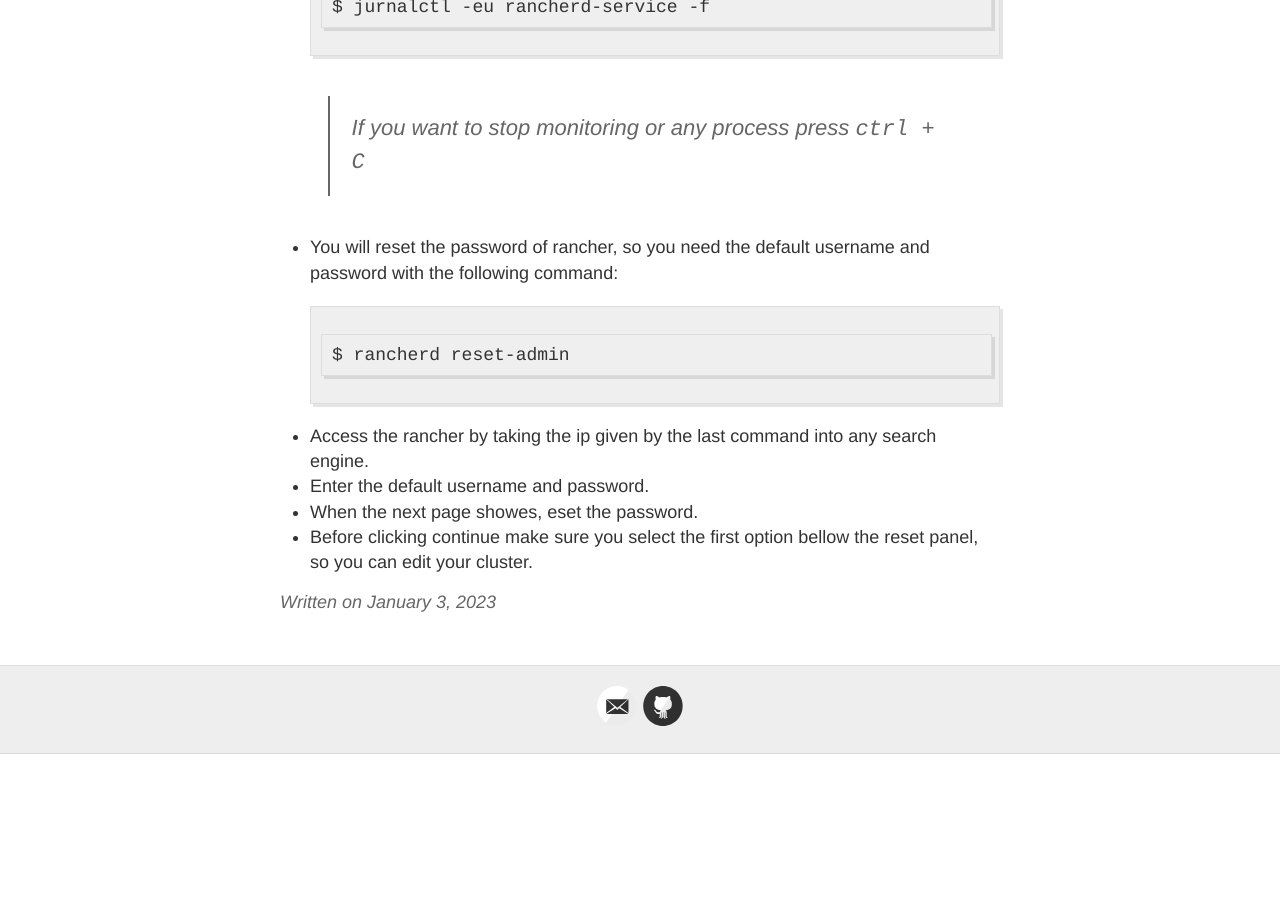
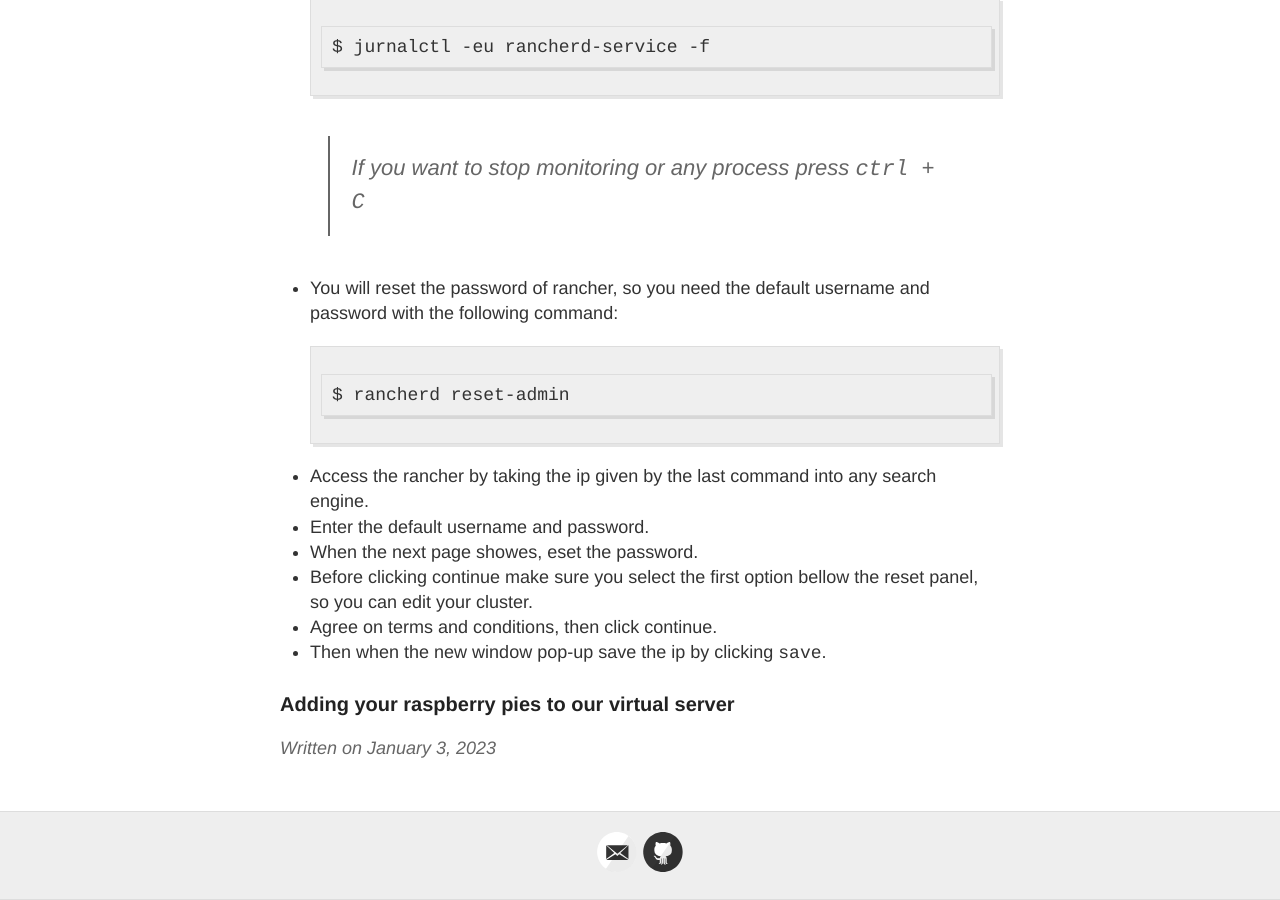
Before and after one commit to hermassest/hermassest.github.io, a Jekyll site: the page built from _posts/2023-01-03-Build-Your-Own-Raspberry-Pi-Cluster.md, in a window 1280 px wide and 900 px high, scrolled down 4017 px. Built offline with Jekyll 4.4.1, drawn with Linux system fonts in a browser that asks for light colours; our own code applies the rules of GitHub Pages for plain Markdown files; before the commit the page ends 4771 px from its top, so only the background shows below that; some of the changed text lies outside the part shown.

Commit message:
Update 2023-01-03-Build-Your-Own-Raspberry-Pi-Cluster.md

```diff
--- a/_posts/2023-01-03-Build-Your-Own-Raspberry-Pi-Cluster.md
+++ b/_posts/2023-01-03-Build-Your-Own-Raspberry-Pi-Cluster.md
@@ -118,3 +120,7 @@ $ rancherd reset-admin
 - Enter the default username and password.
 - When the next page showes, eset the password.
 - Before clicking continue make sure you select the first option bellow the reset panel, so you can edit your cluster.
+- Agree on terms and conditions, then click continue.
+- Then when the new window pop-up save the ip by clicking `save`.
+
+### Adding your raspberry pies to our virtual server
```
Also changed, not shown: other parts of _posts/2023-01-03-Build-Your-Own-Raspberry-Pi-Cluster.md (+2 -0 lines).
